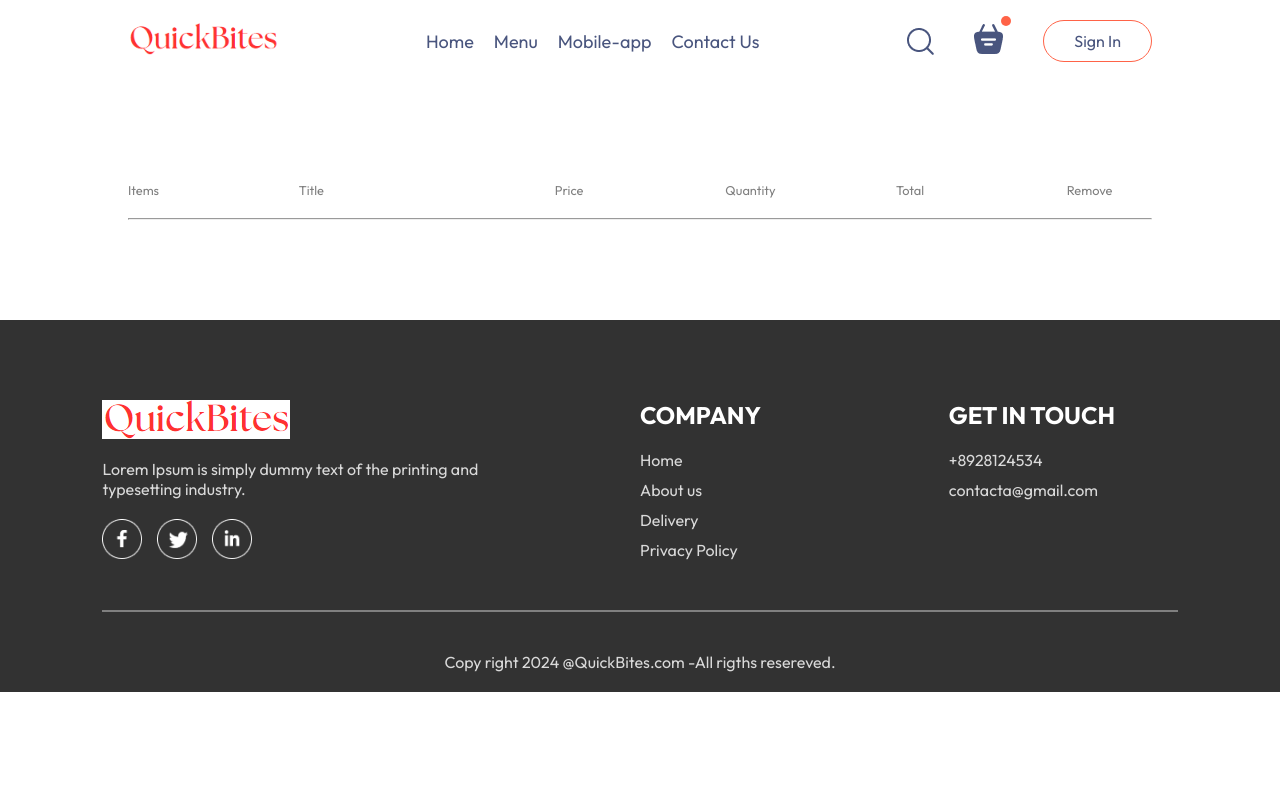
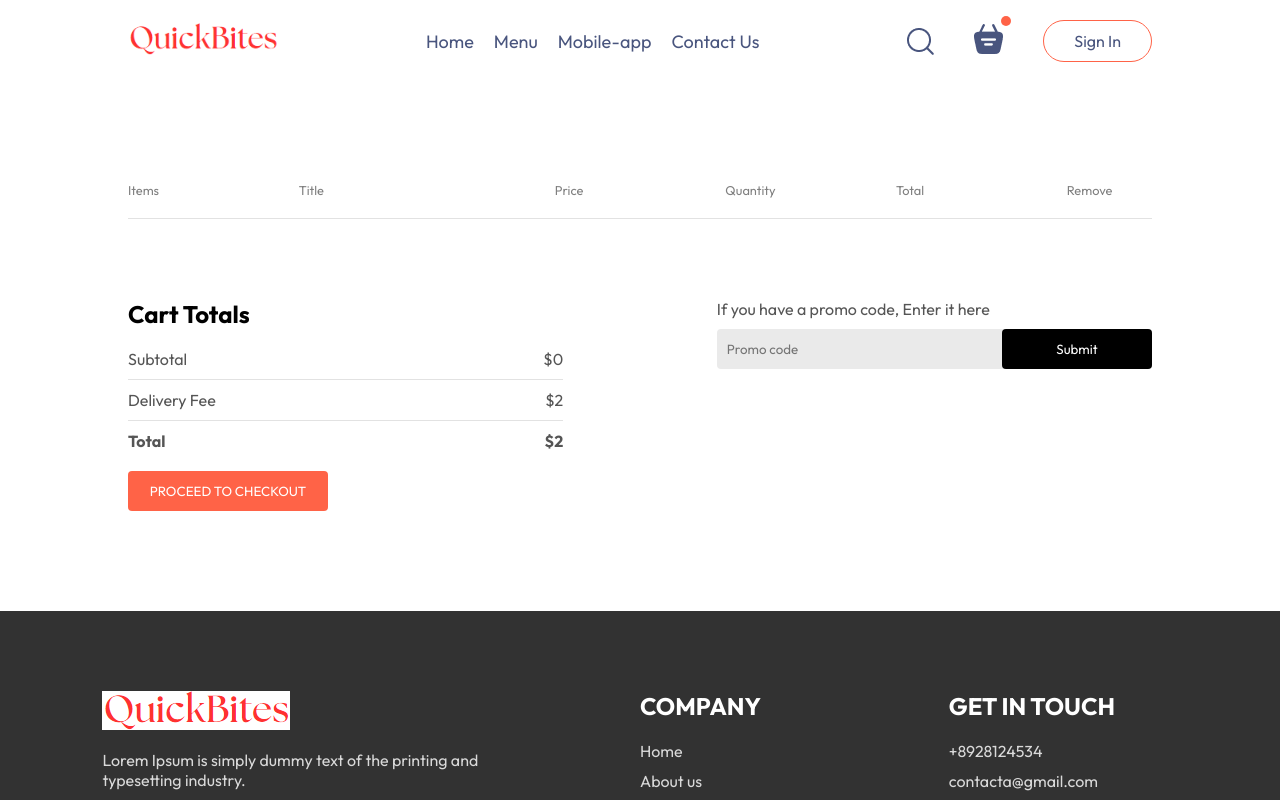
Before and after one commit to Tarun-032/Food-delivery-ecom, a React (Vite) app in the folder Frontend/: page /cart in a window 1280 px wide. Shown: the top 800 px of the page. Built offline with nearby package versions, Linux system fonts and the light colour scheme.

Commit message:
3:08:00 se shuru kar

```diff
--- a/Frontend/src/context/StoreContext.jsx
+++ b/Frontend/src/context/StoreContext.jsx
@@ -20,16 +20,24 @@
         setCartItems((prev)=>({...prev,[itemId]:prev[itemId]-1}))
     }
 
-    useEffect(()=>{
-        console.log(cartItems);
-    },[cartItems])
+    const getTotalCartAmount = ()=>{
+        let totalAmount = 0;
+        for(const item in cartItems){
+            if(cartItems [item]>0 ){
+                let itemInfo= food_list.find((product)=>product._id === item)
+                totalAmount += itemInfo.price* cartItems[item];
+            }
+        }
+        return totalAmount;
+    }
 
     const contextValue = {
         food_list,
         cartItems,
         setCartItems,
         addToCart,
-        removeFromCart
+        removeFromCart,
+        getTotalCartAmount
     }
     return(
         <StoreContext.Provider value={contextValue}>
--- a/Frontend/src/pages/Cart/Cart.css
+++ b/Frontend/src/pages/Cart/Cart.css
@@ -8,3 +8,83 @@
     color: grey;
     font-size: max(1vw,12px);
 }
+.cart-items-item{
+    margin: 10px 0px;
+    color: black;
+}
+.cart-items-item img{
+    width: 50px;
+}
+.cart hr{
+    height: 1px;
+    background-color: #e2e2e2;
+    border: none;
+}
+.cart-items-item .cross{
+    cursor: pointer;
+}
+.cart-bottom{
+    margin-top: 80px;
+    display: flex;
+    justify-content: space-between;
+    gap: max(12vw,20px);
+}
+.cart-total{
+    flex: 1;
+    display: flex;
+    flex-direction: column;
+    gap: 20px;
+}
+.cart-total-details{
+    display: flex;
+    justify-content: space-between;
+    color: #555;
+}
+.cart-total hr{
+    margin: 10px 0px;
+}
+.cart-total button{
+    border: none;
+    color: white;
+    background-color: tomato;
+    width: max(15vw,200px);
+    padding: 12px 0px;
+    border-radius: 4px;
+    cursor: pointer;
+}
+.cart-promocode{
+    flex: 1;
+}
+.cart-promocode p{
+    color: #555;
+}
+.cart-promocode-input{
+    margin-top: 10px;
+    display: flex;
+    justify-content: space-between;
+    align-items: center;
+    background-color: #eaeaea;
+    border-radius: 4px;
+}
+.cart-promocode-input input{
+    background: transparent;
+    border: none;
+    outline: none;
+    padding-left: 10px;
+}
+.cart-promocode-input button{
+    width: max(10vw,150px);
+    padding: 12px 5px;
+    background-color: black;
+    border: none;
+    color: white;
+    border-radius: 4px;
+}
+@media (max-width:740px) {
+    .cart-bottom{
+        flex-direction: column-reverse;
+    }
+    .cart-promocode{
+        justify-content: start;
+    }
+}
--- a/Frontend/src/pages/Cart/Cart.jsx
+++ b/Frontend/src/pages/Cart/Cart.jsx
@@ -4,7 +4,7 @@
 
 const Cart = () => {
 
-    const {cartItems,food_list,removeFromCart} = useContext(StoreContext);
+    const {cartItems,food_list,removeFromCart,getTotalCartAmount} = useContext(StoreContext);
 
   return (
     <div className='cart'>
@@ -23,17 +23,49 @@
           if(cartItems[item._id]>0)
           {
               return(
-                <div className='cart-items-title cart-items-item'>
+                <div>
+                  <div className='cart-items-title cart-items-item'>
                   <img src={item.image} alt="" />
                   <p>{item.name}</p>
-                  <p>{item.price}</p>
+                  <p>${item.price}</p>
                   <p>{cartItems[item._id]}</p>
-                  <p>{item.price*cartItems[item._id]}</p>
-                  <p>x</p>
+                  <p>${item.price*cartItems[item._id]}</p>
+                  <p onClick={()=>removeFromCart(item._id)} className='cross'>x</p>
+                </div>
+                <hr />
                 </div>
               )
           }
         })}
+      </div>
+      <div className="cart-bottom">
+        <div className="cart-total">
+          <h2>Cart Totals</h2>
+          <div>
+            <div className="cart-total-details">
+              <p>Subtotal</p>
+              <p>${getTotalCartAmount()}</p>
+            </div>
+            <hr />
+            <div className="cart-total-details">
+              <p>Delivery Fee</p>
+              <p>${2}</p>
+            </div>
+            <hr />
+            <div className="cart-total-details">
+              <b>Total</b>
+              <b>${getTotalCartAmount()+2}</b>
+            </div>
+          </div>
+          <button>PROCEED TO CHECKOUT</button>
+        </div>
+        <div className="cart-promocode">
+          <p>If you have a promo code, Enter it here</p>
+          <div className="cart-promocode-input">
+            <input type="text" placeholder='Promo code' />
+            <button>Submit</button>
+          </div>
+        </div>
       </div>
     </div>
   )
```
